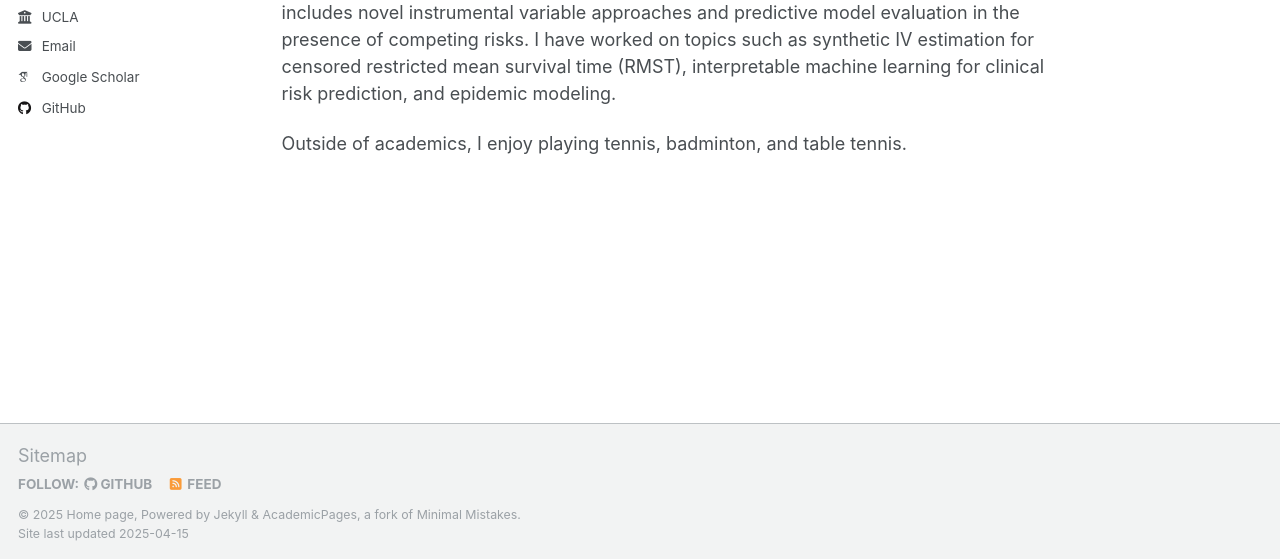
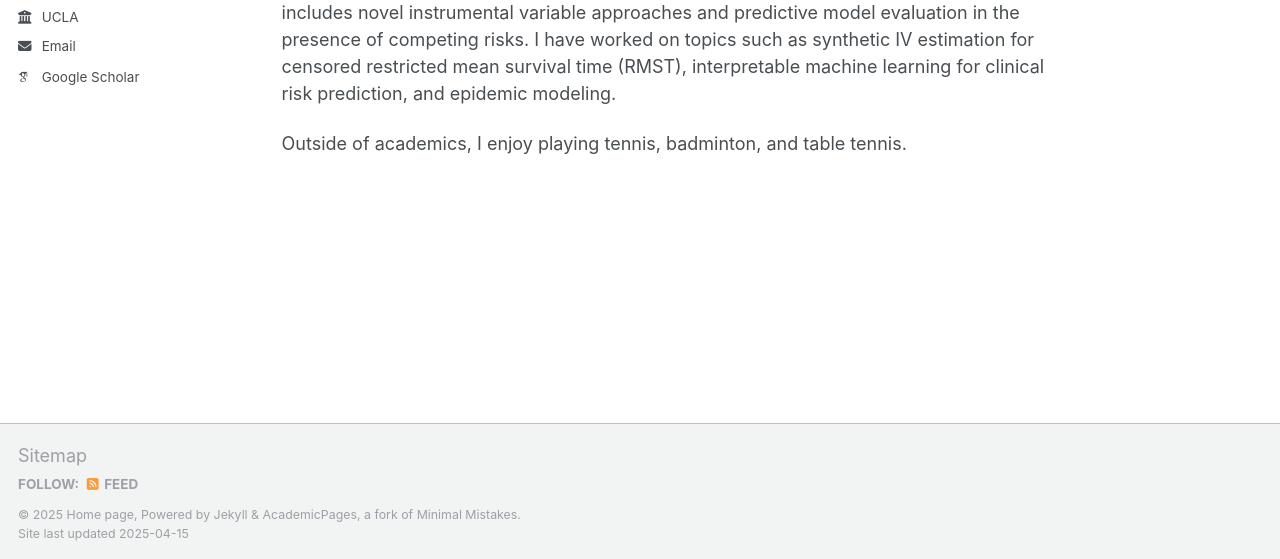
Before and after one commit to Larryzza/Larryzza.github.io, a Jekyll site: the page built from _pages/about.md, in a window 1280 px wide. Shown: the part 355-914 px from the top of the page. Built offline with Jekyll 4.4.1, drawn with Linux system fonts in a browser that asks for light colours; some web fonts are replaced.

Commit message:
Update _config.yml

```diff
--- a/_config.yml
+++ b/_config.yml
@@ -44,7 +44,7 @@ author:
   bitbucket        : # Username - Update with your username on the site
   codepen          : # Username
   dribbble         : # Username
-  github           : "Larryzza"
+  github           : # "Larryzza"
   kaggle           : # Username
   stackoverflow    : # User number or user number and name (i.e., use "1" or "1/jeff-atwood")
 
```
